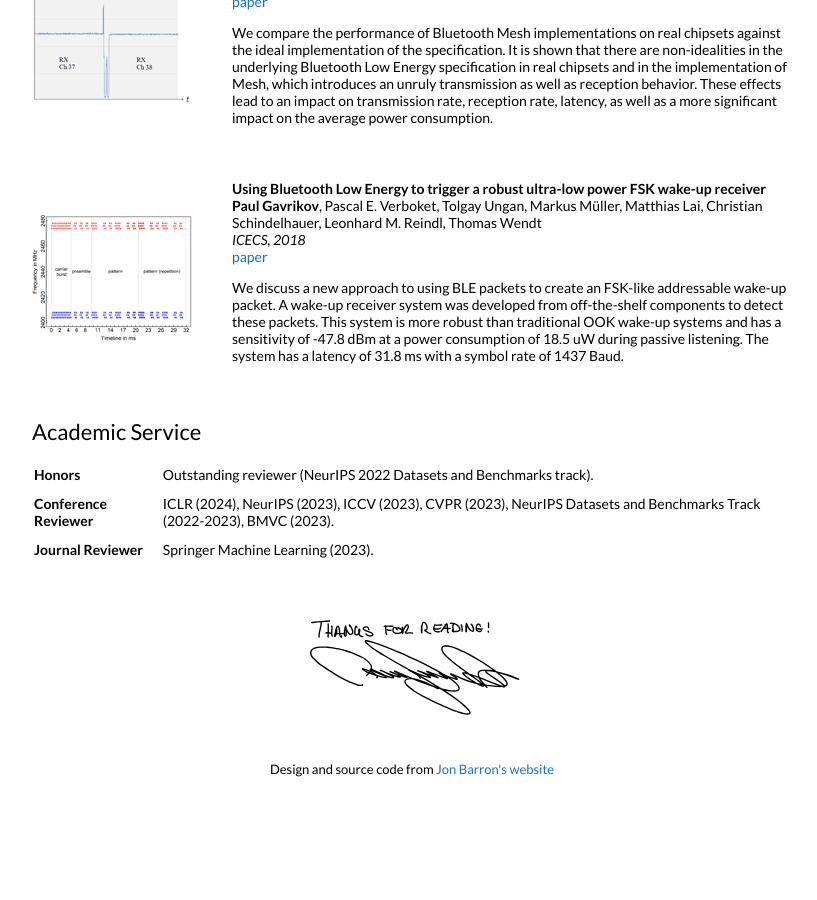
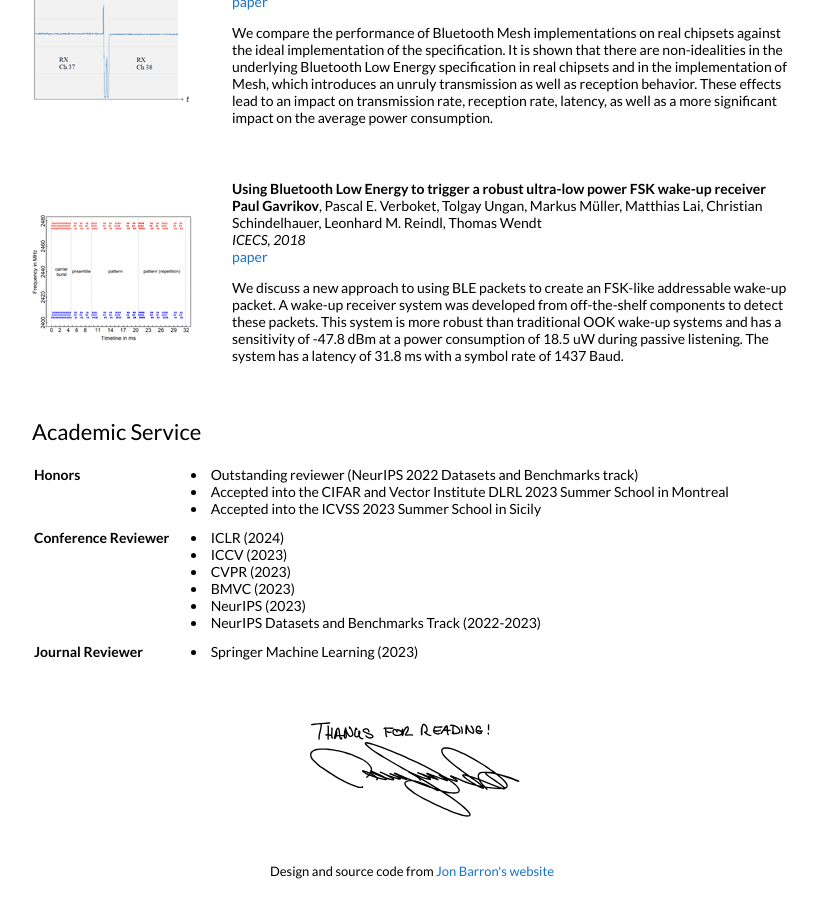
Before and after one commit to paulgavrikov/paulgavrikov.github.io, a Jekyll site: the page built from _posts/2018-05-15-intro.markdown, in a window 1280 px wide and 900 px high, scrolled down 3081 px. Shown: the whole window, without its empty margins (228-1045 px from the left). Built offline with Jekyll 4.4.1, drawn with Linux system fonts in a browser that asks for light colours; before the commit the page ends 3879 px from its top, so only the background shows below that.

Commit message:
adding more honors

```diff
--- a/_layouts/default.html
+++ b/_layouts/default.html
@@ -118,15 +118,28 @@
               <table id="news-table" style="width: 100%;">
                 <tr>
                     <td><b>Honors</b></td>
-                    <td>Outstanding reviewer (NeurIPS 2022 Datasets and Benchmarks track).</td>
+                    <td>
+                      <li>Outstanding reviewer (NeurIPS 2022 Datasets and Benchmarks track)</li>
+                      <li>Accepted into the CIFAR and Vector Institute DLRL 2023 Summer School in Montreal</li>
+                      <li>Accepted into the ICVSS 2023 Summer School in Sicily</li>
+                    </td>
                 </tr>
                 <tr>
                   <td><b>Conference Reviewer</b></td>
-                  <td>ICLR (2024), NeurIPS (2023), ICCV (2023), CVPR (2023), NeurIPS Datasets and Benchmarks Track (2022-2023), BMVC (2023).</td>
+                  <td>
+                    <li>ICLR (2024)</li>
+                    <li>ICCV (2023)</li>
+                    <li>CVPR (2023)</li>
+                    <li>BMVC (2023)</li>
+                    <li>NeurIPS (2023)</li>
+                    <li>NeurIPS Datasets and Benchmarks Track (2022-2023)</li>
+                  </td>
               </tr>
               <tr>
                 <td><b>Journal Reviewer</b></td>
-                <td>Springer Machine Learning (2023).</td>
+                <td>
+                  <li>Springer Machine Learning (2023)</li>
+                </td>
             </tr>
             </table>
             </td>
```
